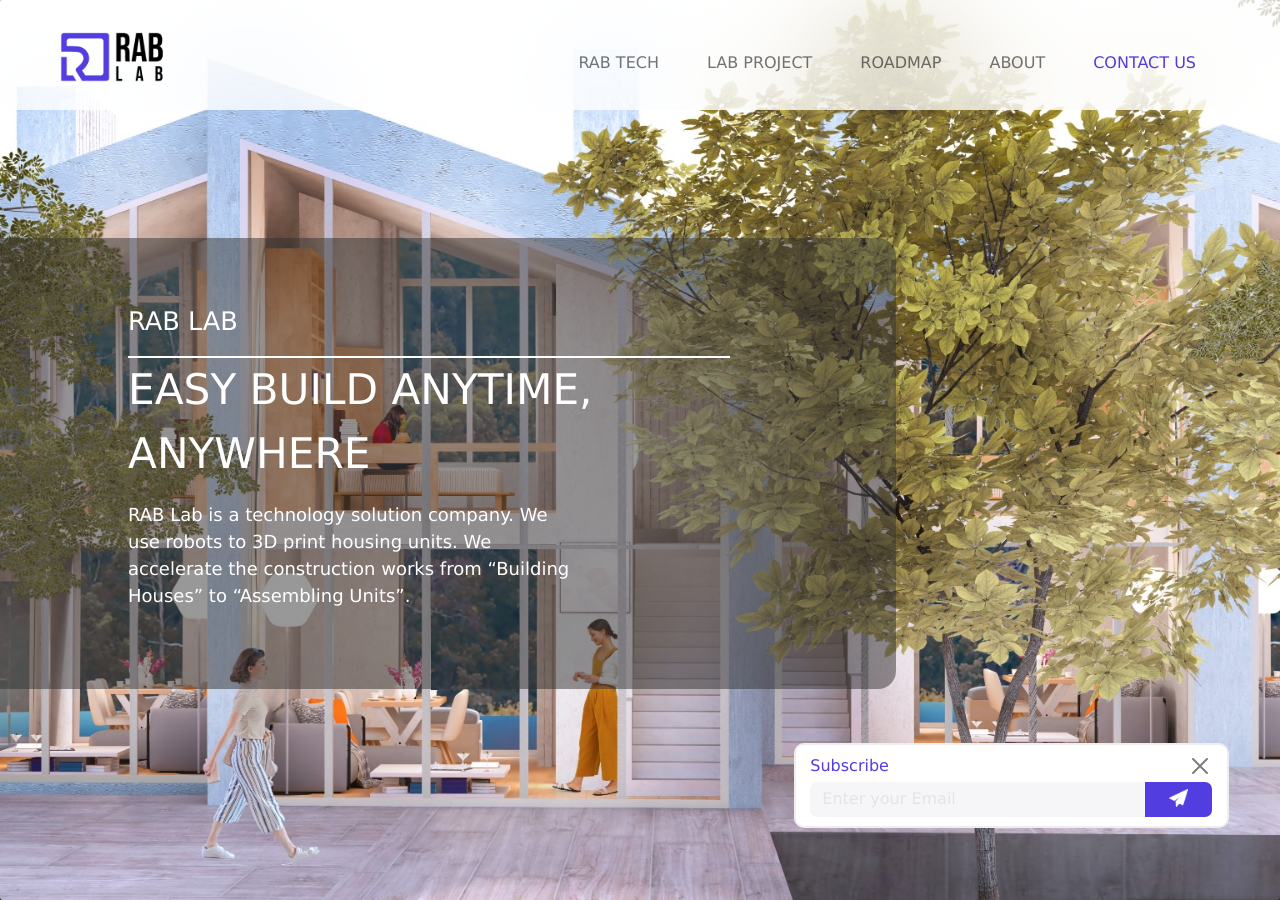
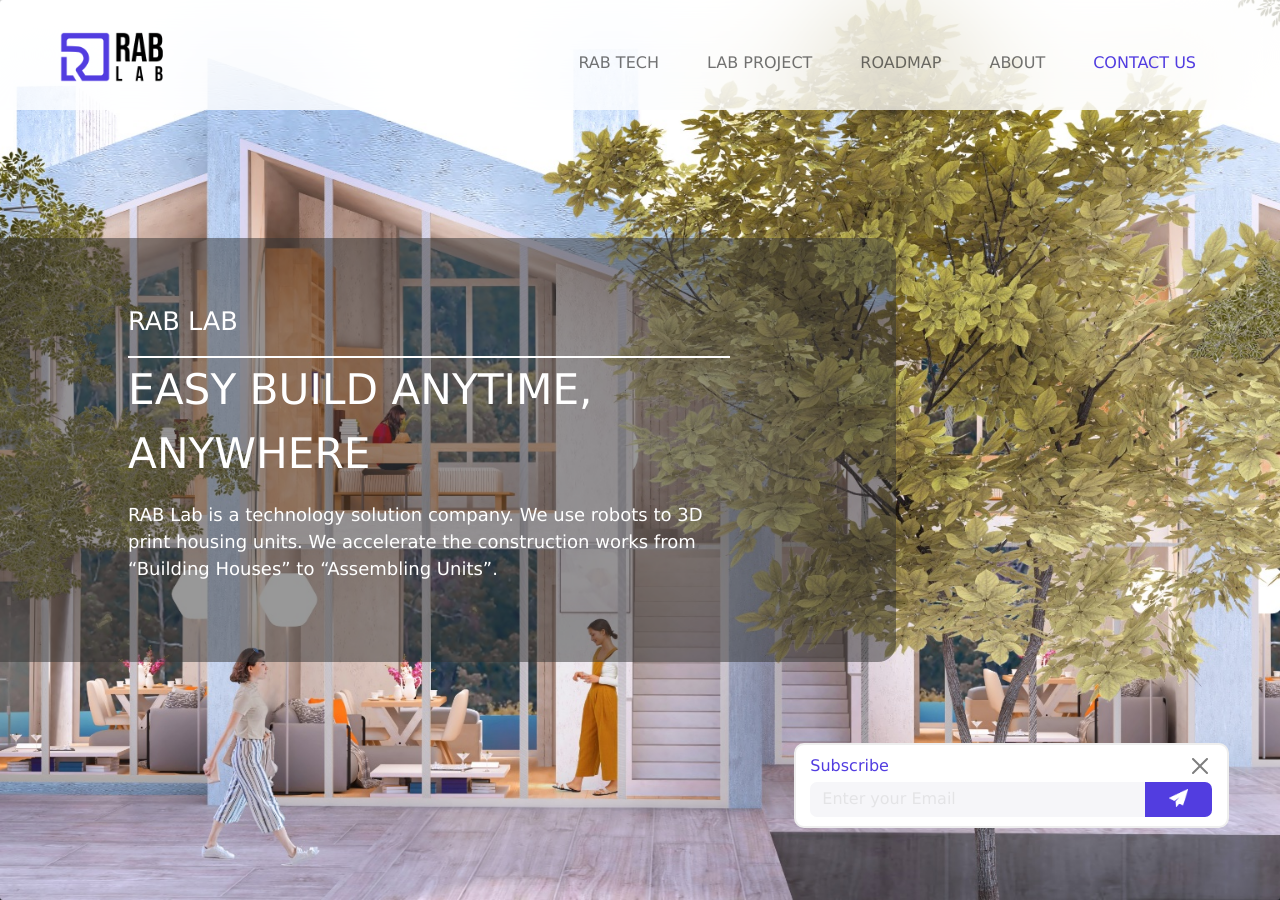
Before and after one commit to rab-lab/rab-lab.github.io, a Jekyll site: the page built from index.html, in a window 1280 px wide and 900 px high. Built offline with Jekyll 4.4.1, drawn with Linux system fonts in a browser that asks for light colours; nearby versions of some CDN libraries.

Commit message:
Update home.html

```diff
--- a/_layouts/home.html
+++ b/_layouts/home.html
@@ -8,7 +8,7 @@ layout: base
             <p style="font-size: 2vw">{{ page.subtitle }}</p>
             <div style="margin-right: 8vw; border-bottom: 2px solid white;"></div>
             <p style="font-size: 3.3vw; text-transform: uppercase;">{{ page.title2 }}</p>
-            <p style="margin-right: 20vw; font-size: large;">{{ page.description }}</p>
+            <p style="margin-right: 10vw; font-size: large;">{{ page.description }}</p>
         </div>
     </div>
 </div>
```
